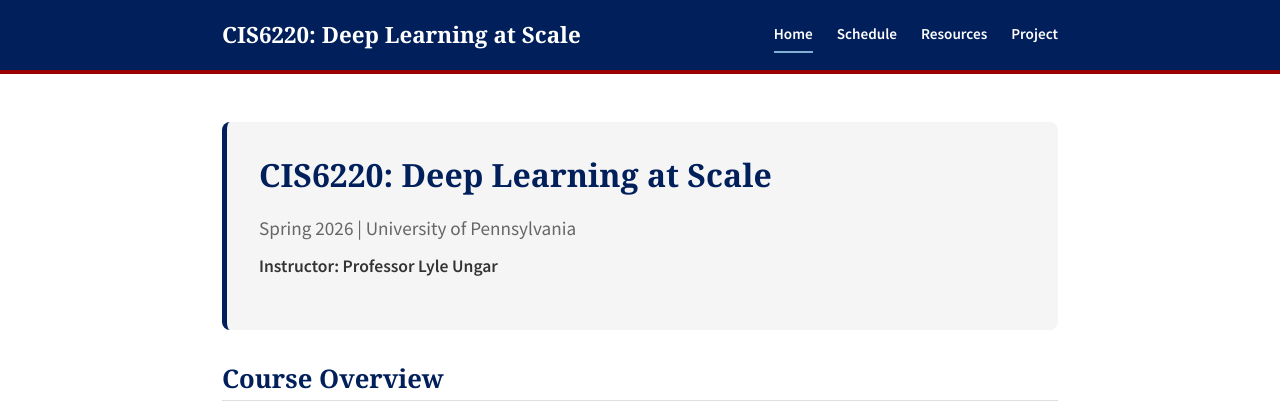
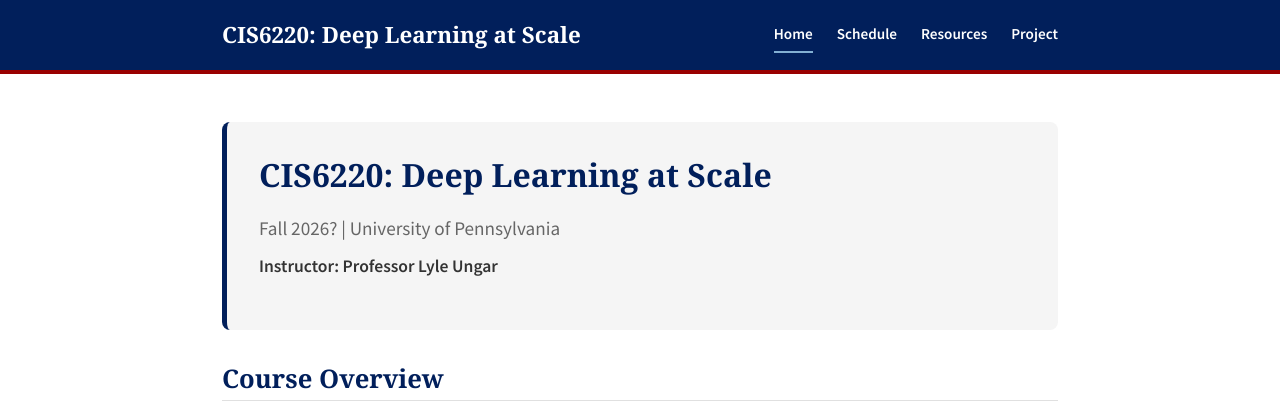
Before and after one commit to ungarl/CIS6220, a Jekyll site: the page built from index.md, in a window 1280 px wide. Shown: the top 410 px of the page. Built offline with Jekyll 4.4.1, drawn with Linux system fonts in a browser that asks for light colours; some web fonts are replaced.

Commit message:
fix semester

```diff
--- a/index.md
+++ b/index.md
@@ -5,7 +5,7 @@ title: Home
 
 <div class="course-header">
   <h1>CIS6220: Deep Learning at Scale</h1>
-  <p class="subtitle">Spring 2026 | University of Pennsylvania</p>
+  <p class="subtitle"> Fall 2026? | University of Pennsylvania</p>
   <p class="instructor">Instructor: Professor Lyle Ungar</p>
 </div>
 
```
